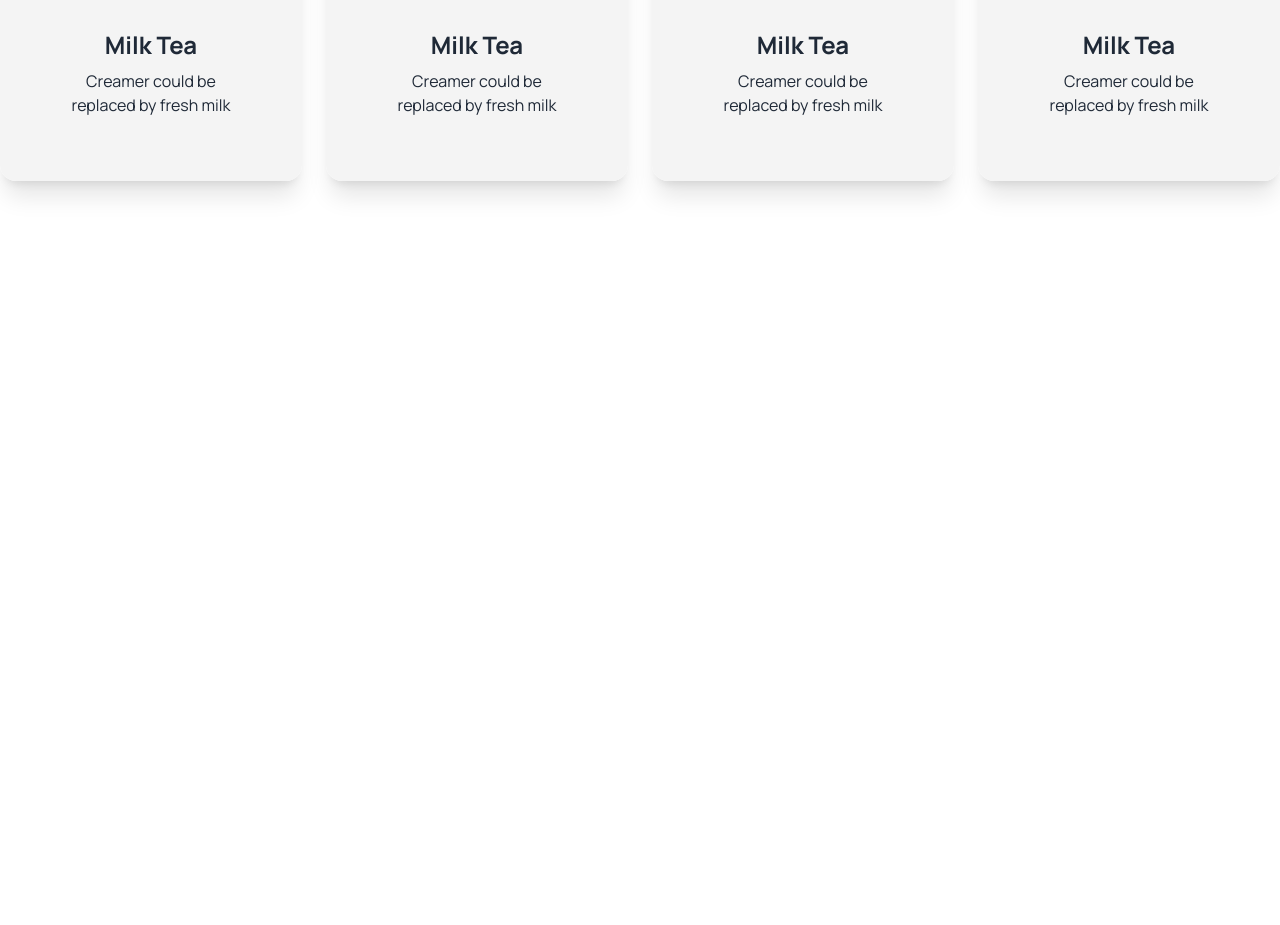
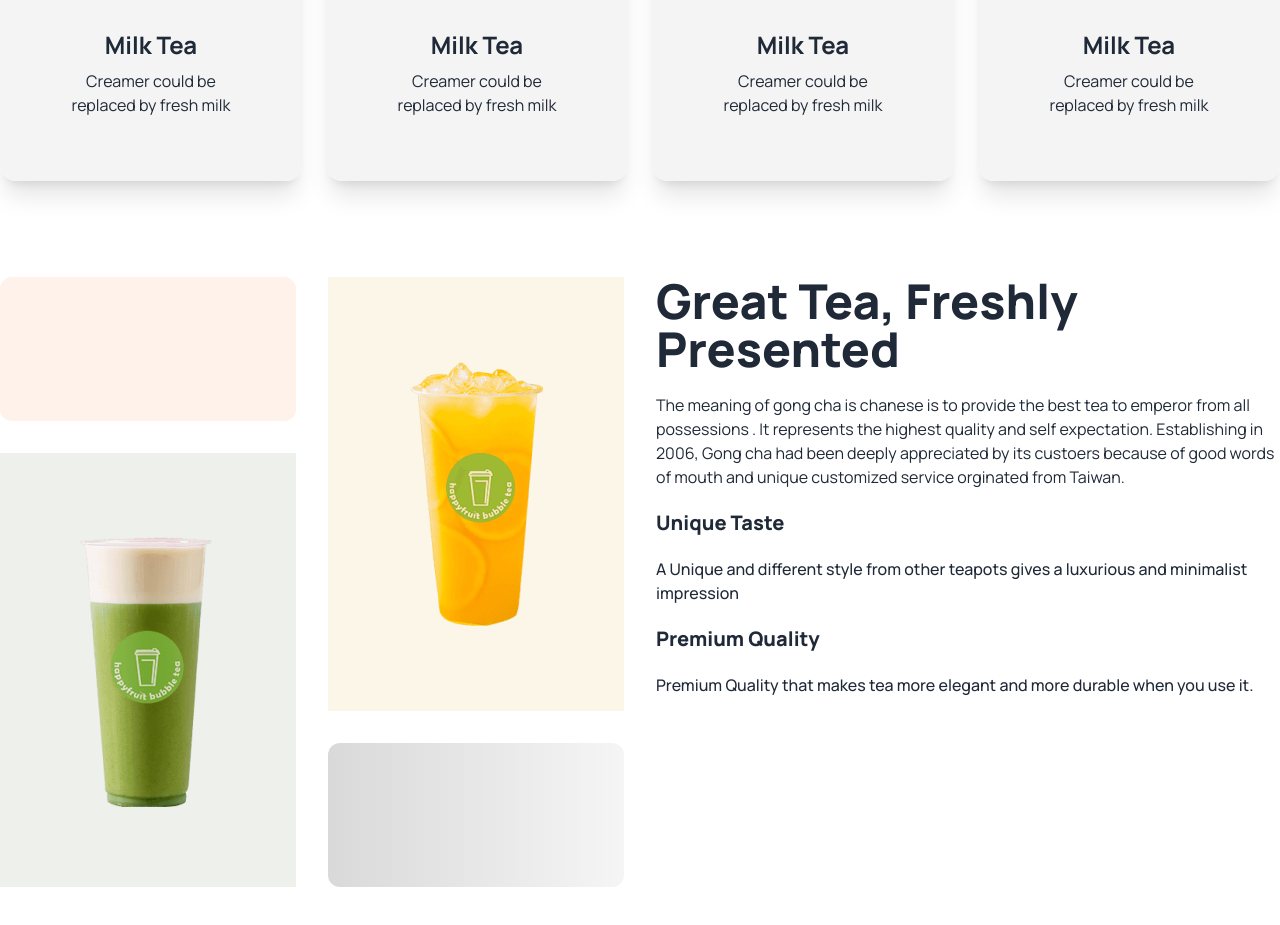
Before and after one commit to imabdmomin/tea-house-with-daisyUI, a plain HTML site: page index.html in a window 1280 px wide. Shown: the part 868-1793 px from the top of the page. Before the commit the page ends 1145 px from the top, so only its background shows below. Drawn offline with nearby package versions, Linux system fonts and the light colour scheme.

Commit message:
Created great tea fresh tea section

```diff
--- a/index.html
+++ b/index.html
@@ -117,6 +117,33 @@
       </div>
 
     </section>
+    <!-- great tea fresh tea section -->
+    <section class="my-24 gap-8 flex flex-col lg:flex-row">
+            <div class="grid gap-8 grid-cols-1 md:grid-cols-2 flex-1">
+        <div class="rounded-xl bg-gradient-to-r from-[#FFF2EB] to-[#FFF2EB] h-36"></div>
+        <div class="row-span-2 bg-[#FCF6E9] flex justify-center items-center py-20 px-15">
+          <img src="./images/fresh-1.png" alt="">
+        </div>
+        <div class="row-span-2 bg-[#EEF1EB] flex justify-center items-center py-20 px-15">
+          <img src="./images/fresh-2.png" alt="">
+        </div>
+        <div class="rounded-xl bg-gradient-to-r from-[#D9D9D9] to-[#F5F5F5] h-36"></div>
+
+
+        <!-- <div class="rounded-xl row-span-2 bg-gradient-to-r from-[#D9D9D9] to-[#F5F5F5] h-36"></div> -->
+
+      </div>
+      <div class="space-y-5 flex-1">
+        <h3 class="text-5xl font-extrabold">Great Tea, Freshly <br>
+           Presented</h3>
+        <p>The meaning of gong cha is chanese is to provide the best tea to emperor from all possessions . It represents the highest quality and self expectation. Establishing in 2006, Gong cha had been deeply appreciated by its custoers  because of good words of mouth and unique customized service orginated from Taiwan.</p>
+        <h4 class="text-xl font-extrabold">Unique Taste</h4>
+        <p class="font-medium">A Unique and different style from other teapots gives a luxurious and minimalist impression</p>
+
+        <h4 class="text-xl font-extrabold  mt-8">Premium Quality</h4>
+        <p class="font-medium">Premium Quality that makes tea more elegant and more durable when you use it.</p>
+      </div>
+    </section>
 
   </main>
 
```
